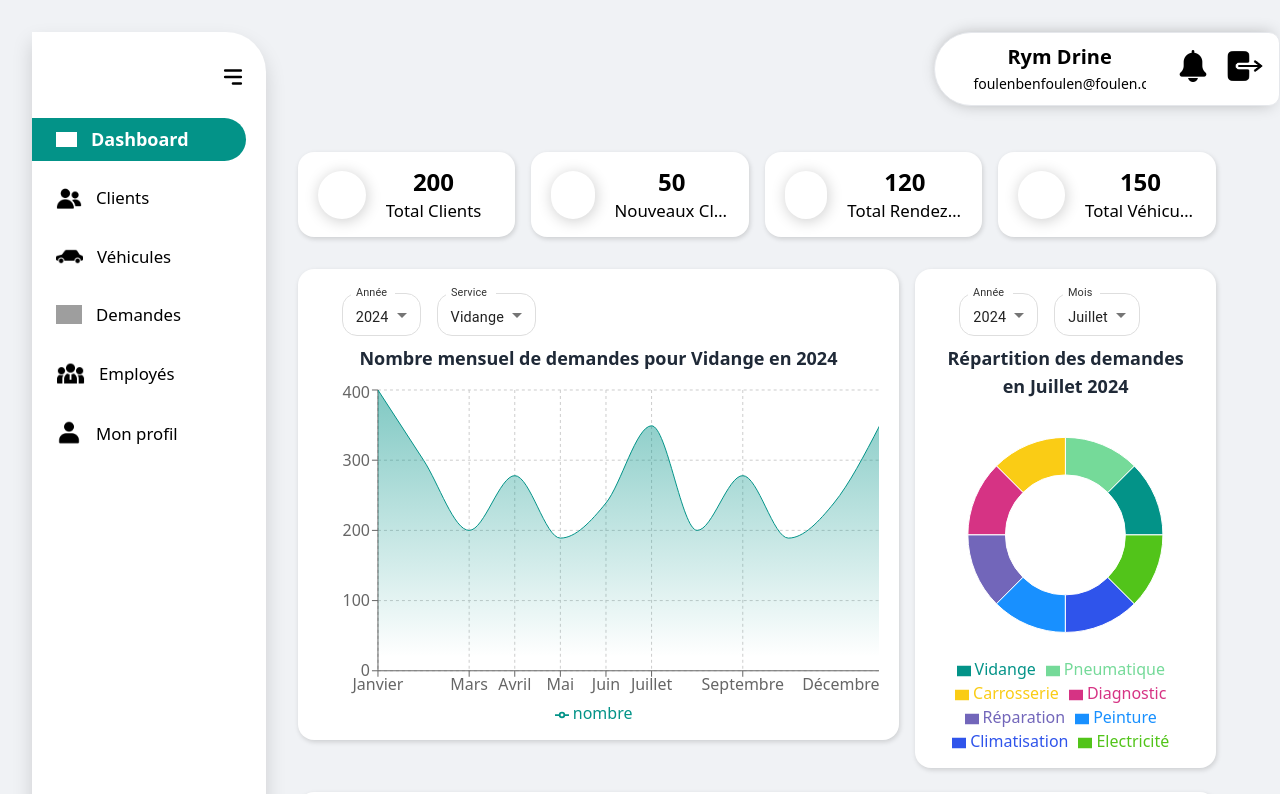
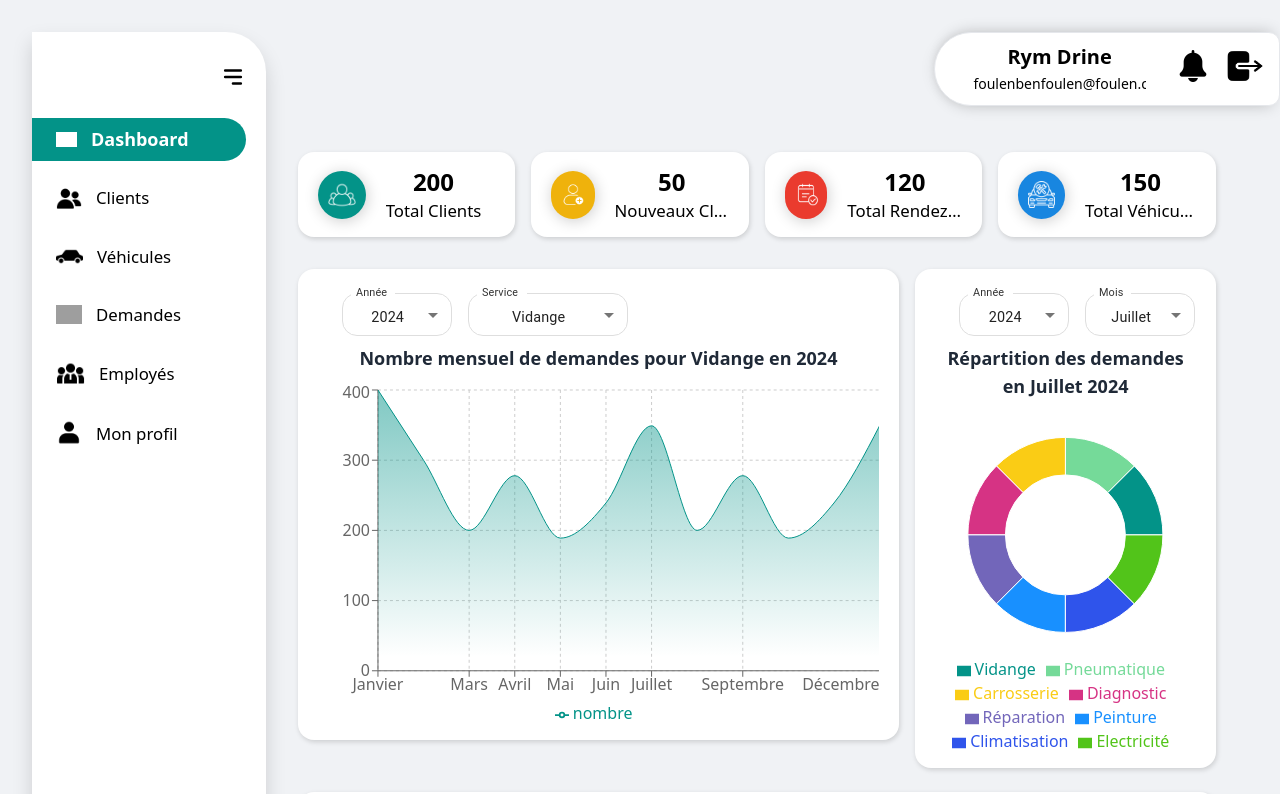
Before and after one commit to saradrine/sav_web_project, a React (Vite) app: page /dashboard in a window 1280 px wide. Shown: the top 794 px of the page. Built offline with nearby package versions, Linux system fonts and the light colour scheme; grey boxes are pictures that could not be loaded.

Commit message:
Some CSS adjustment

```diff
--- a/src/components/admin/charts/serviceTypes/serviceTypes.jsx
+++ b/src/components/admin/charts/serviceTypes/serviceTypes.jsx
@@ -20,7 +20,7 @@ const ServiceTypes = ({data, years}) => {
         <div className="bg-white px-5 pb-2.5 pt-6 rounded-2xl shadow-custom-sm">
             <div className='flex flex-wrap items-center gap-4 sm:ms-6'>
                 <CustomSelectField label={'Année'} selectedValue={selectedYear.toString()}
-                                   handleValueSelectChange={handleChangeYear} width={'110px'}>
+                                   handleValueSelectChange={handleChangeYear} width={'sm:min-w-[110px]'}>
                     {years.map((year) => (
                         <MenuItem key={year} value={year}>
                             {year}
@@ -28,7 +28,7 @@ const ServiceTypes = ({data, years}) => {
                     ))}
                 </CustomSelectField>
                 <CustomSelectField label={'Mois'} selectedValue={selectedMonth.toString()}
-                                   handleValueSelectChange={handleChangeMonth} width={'110px'}>
+                                   handleValueSelectChange={handleChangeMonth} width={'sm:min-w-[110px]'}>
                     {months.map((month) => (
                         <MenuItem key={month} value={month}>
                             {month}
--- a/src/components/admin/charts/serviceUsage/serviceUsage.jsx
+++ b/src/components/admin/charts/serviceUsage/serviceUsage.jsx
@@ -20,14 +20,14 @@ const ServiceUsage = ({data, years, services}) => {
     return (
         <div className="bg-white px-5 pb-2.5 pt-6 rounded-2xl shadow-custom-sm">
             <div className='flex flex-wrap items-center gap-4 ms-0 sm:ms-6'>
-                <CustomSelectField label={'Année'} selectedValue={selectedYear.toString()} handleValueSelectChange={handleChangeYear} width={'110px'}>
+                <CustomSelectField label={'Année'} selectedValue={selectedYear.toString()} handleValueSelectChange={handleChangeYear} width={'sm:min-w-[110px]'}>
                     {years.map((year) => (
                         <MenuItem key={year} value={year}>
                             {year}
                         </MenuItem>
                     ))}
                 </CustomSelectField>
-                <CustomSelectField label={'Service'} selectedValue={selectedService} handleValueSelectChange={handleChangeService} width={'160px'}>
+                <CustomSelectField label={'Service'} selectedValue={selectedService} handleValueSelectChange={handleChangeService} width={'sm:min-w-[160px]'}>
                     {services.map((service) => (
                         <MenuItem key={service} value={service}>
                             {service}
--- a/src/components/admin/dashboardTable/filterControls.jsx
+++ b/src/components/admin/dashboardTable/filterControls.jsx
@@ -21,7 +21,7 @@ export default function FilterControls({ filterCriteria, setFilterCriteria, sele
 
     return (
         <Box className={`flex flex-wrap items-center gap-4 ${tableType === TableType.ADMINS ? 'mt-3':'my-3'}`}>
-            <CustomSelectField width={'200px'} label={'Sélectionner une colonne'} selectedValue={selectedColumn} handleValueSelectChange={handleColumnSelectChange}>
+            <CustomSelectField width={'sm:min-w-[200px]'} label={'Sélectionner une colonne'} selectedValue={selectedColumn} handleValueSelectChange={handleColumnSelectChange}>
                 {columns.map((col) => (
                     <MenuItem key={col.id} value={col.id} className="text-xs" sx={{
                         fontSize: '0.85rem',
--- a/src/components/admin/header/card.jsx
+++ b/src/components/admin/header/card.jsx
@@ -1,11 +1,16 @@
 import PropTypes from "prop-types";
+import {useEffect} from "react";
 
 const Card = ({icon,statistic, title, padding, color}) => {
+    const colors = ['green','yellow', 'red', 'blue', ];
+    useEffect(() => {
+        console.log(color)
+    }, []);
     return (
         <div className="bg-white px-5 py-3.5 rounded-2xl shadow-custom-sm">
             <div className="flex items-center gap-5">
                 <div
-                    className={`w-12 h-12 p-2.5   ${padding ? "ps-3 pe-2" : ""} bg-${color}  rounded-full flex items-center justify-center shadow-custom-md`}>
+                    className={`w-12 h-12 p-2.5   ${padding ? "ps-3 pe-2" : ""} ${color}  rounded-full flex items-center justify-center shadow-custom-md`}>
                     <img style={{filter: "brightness(0) invert(1)"}} src={icon} alt={title} width={30} height={30}/>
                 </div>
                 <div className="text-custom-lg overflow-hidden overflow-ellipsis">
--- a/src/components/admin/header/header.jsx
+++ b/src/components/admin/header/header.jsx
@@ -21,16 +21,16 @@ const Header = () => {
     return (
         <Grid mb={4} container spacing={2}>
             <Grid item xs={12} sm={6} md={3}>
-                <Card icon={group} title={'Total Clients'} statistic={stats.totalClients} color={'custom-green'}/>
+                <Card icon={group} title={'Total Clients'} statistic={stats.totalClients} color={'bg-custom-green'}/>
             </Grid>
             <Grid item xs={12} sm={6} md={3}>
-                <Card icon={newClients} title={'Nouveaux Clients'} statistic={stats.newClients} color={'custom-yellow'}/>
+                <Card icon={newClients} title={'Nouveaux Clients'} statistic={stats.newClients} color={'bg-custom-yellow'}/>
             </Grid>
             <Grid item xs={12} sm={6} md={3}>
-                <Card icon={calendarNavOulined} title={'Total Rendez-vous'} statistic={stats.totalAppointments} padding={true} color={'custom-red'}/>
+                <Card icon={calendarNavOulined} title={'Total Rendez-vous'} statistic={stats.totalAppointments} padding={true} color={'bg-custom-red'}/>
             </Grid>
             <Grid item xs={12} sm={6} md={3}>
-                <Card icon={carOutlined} title={'Total Véhicules'} statistic={stats.totalVehicles} color={'custom-blue'}/>
+                <Card icon={carOutlined} title={'Total Véhicules'} statistic={stats.totalVehicles} color={'bg-custom-blue'}/>
             </Grid>
         </Grid>
     );
--- a/src/components/common/customSelectField.jsx
+++ b/src/components/common/customSelectField.jsx
@@ -35,7 +35,7 @@ const CustomSelectField = ({label,selectedValue, children, handleValueSelectChan
                 value={selectedValue}
                 onChange={handleValueSelectChange}
                 label={`${label}`}
-                className={`sm:min-w-[${width || '200px'}] w-full sm:w-auto`}
+                className={`${width || 'sm:min-w-[200px]'} w-full sm:w-auto`}
                 sx={{
                     height: 43,
                     '& .MuiSelect-select': {
```
